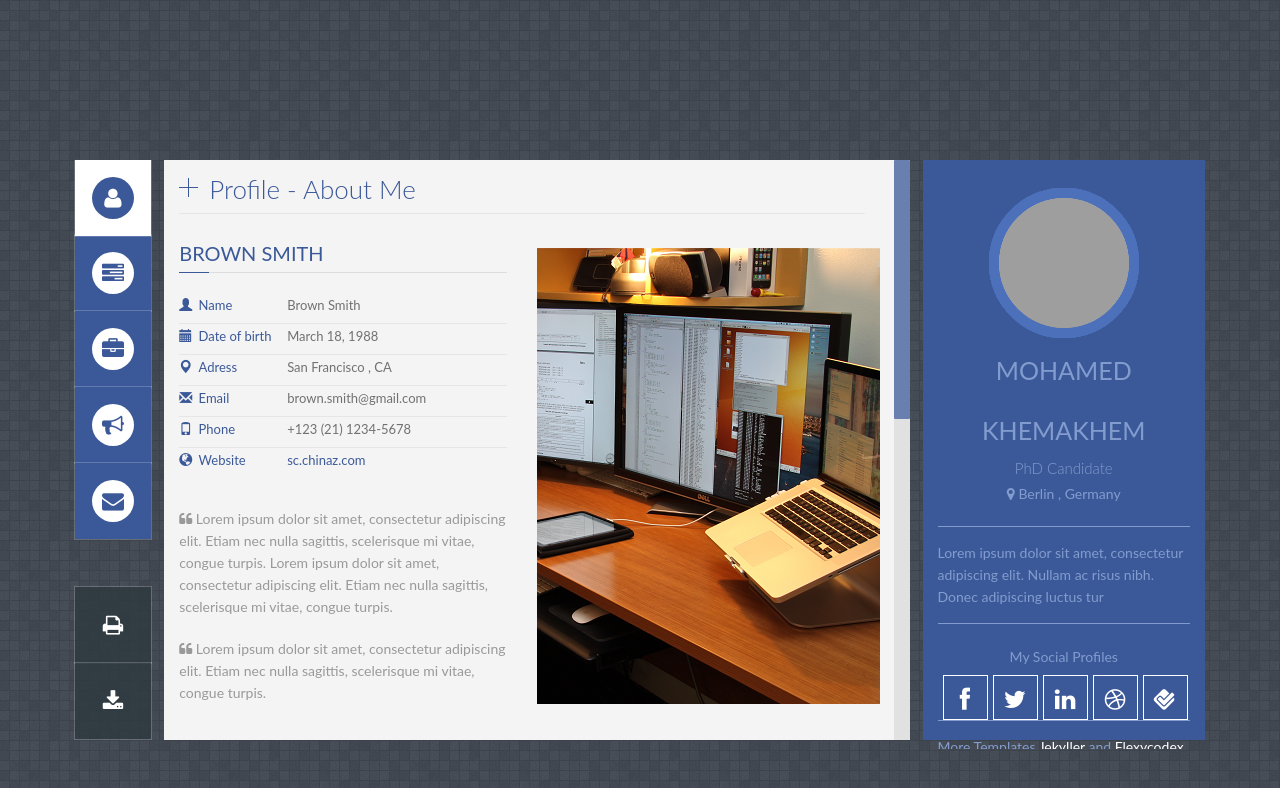
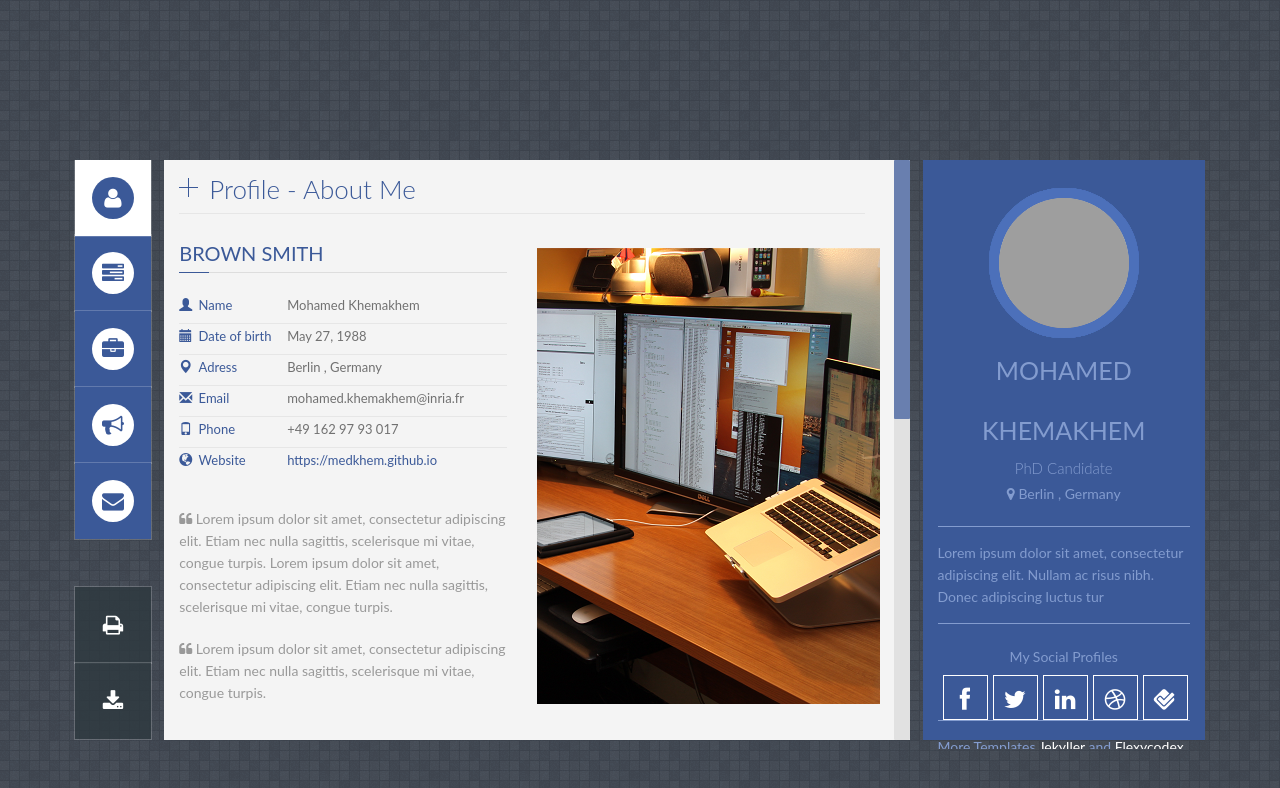
Before and after one commit to MedKhem/medkhem.github.io, a Jekyll site: the page built from index.html, in a window 1280 px wide. Shown: the top 788 px of the page. Built offline with Jekyll 4.4.1, drawn with Linux system fonts in a browser that asks for light colours; some web fonts are replaced; grey boxes are pictures that could not be loaded.

Commit message:
more update for the template infos

```diff
--- a/_includes/profile.html
+++ b/_includes/profile.html
@@ -17,42 +17,42 @@
             <li>
                 <i class="glyphicon glyphicon-user"></i>
                 <label>Name</label>
-                <span class="value">Brown Smith</span>
+                <span class="value">Mohamed Khemakhem</span>
                 <div class="clear"></div>
             </li>
 
             <li>
                 <i class="glyphicon glyphicon-calendar"></i>
                 <label>Date of birth</label>
-                <span class="value">March 18, 1988</span>
+                <span class="value">May 27, 1988</span>
                 <div class="clear"></div>
             </li>
 
             <li>
                 <i class="glyphicon glyphicon-map-marker"></i>
                 <label>Adress</label>
-                <span class="value">San Francisco , CA</span>
+                <span class="value">Berlin , Germany</span>
                 <div class="clear"></div>
             </li>
 
             <li>
                 <i class="glyphicon glyphicon-envelope"></i>
                 <label>Email</label>
-                <span class="value">brown.smith@gmail.com</span>
+                <span class="value">mohamed.khemakhem@inria.fr</span>
                 <div class="clear"></div>
             </li>
 
             <li>
                 <i class="glyphicon glyphicon-phone"></i>
                 <label>Phone</label>
-                <span class="value">+123 (21) 1234-5678</span>
+                <span class="value">+49 162 97 93 017</span>
                 <div class="clear"></div>
             </li>
 
             <li>
                 <i class="glyphicon glyphicon-globe"></i>
                 <label>Website</label>
-                <span class="value"><a href="#" target="_blank">sc.chinaz.com</a></span>
+                <span class="value"><a href="#" target="_blank">https://medkhem.github.io</a></span>
                 <div class="clear"></div>
             </li>
 
```
Also changed, not shown: 1 other file.
